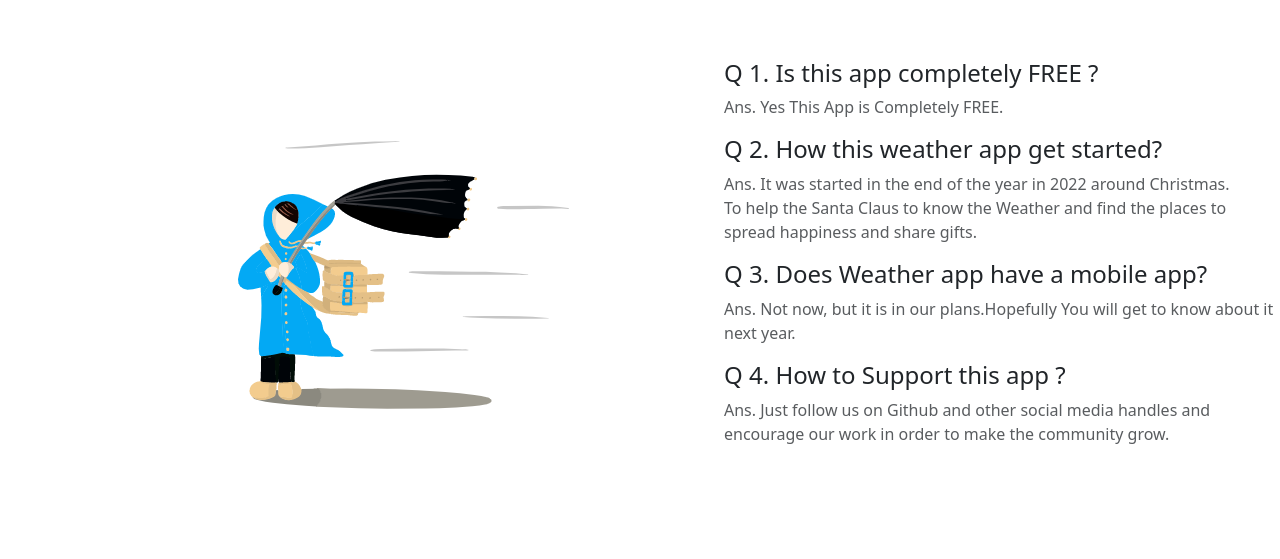
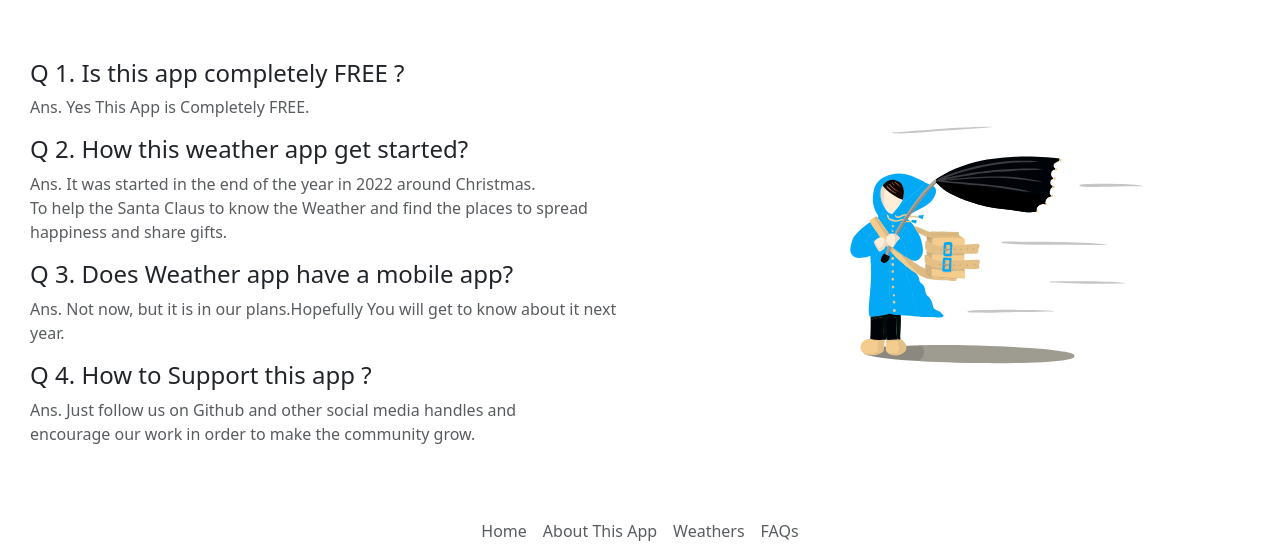
Before and after one commit to Krish2958/Weather, a plain HTML site: page faq.html in a window 1280 px wide. Shown: the part 136-695 px from the top of the page. Drawn offline with nearby package versions, Linux system fonts and the light colour scheme.

Commit message:
Added Minor CSS

```diff
--- a/faq.html
+++ b/faq.html
@@ -59,7 +59,8 @@
         <script src="https://kit.fontawesome.com/601e33cc3b.js" crossorigin="anonymous"></script>
         <h1 class="my-4 text-center">Frequently Asked Questions</h1>
         <div class="container_1">
-        <img class="svg" src="./download (7).png"></img>
+        <img class="svg" src="./download.svg"></img>
+        <main class='px3'>
         <div class="list-unstyled mt-3 mb-4 text-center">
             <br>
             <div>
@@ -73,6 +74,7 @@
                 <p class="text-start text-muted">Ans. Just follow us on Github and other social media handles and <br>encourage our work in order to make the community grow.
                 </div>
         </div>
+    </main>
         </div>
               <footer class="py-3 my-4">
                 <ul class="nav justify-content-center border-bottom pb-3 mb-3">
--- a/style.css
+++ b/style.css
@@ -4,4 +4,16 @@
 .container_1{
     display: flex;
     justify-content: center;
+    flex-direction: row-reverse;
+
+
 }
+.px3{
+    margin-left: 30px;
+
+}
+
+.svg{
+    width: 50%;
+    height: 55%;
+}
```
